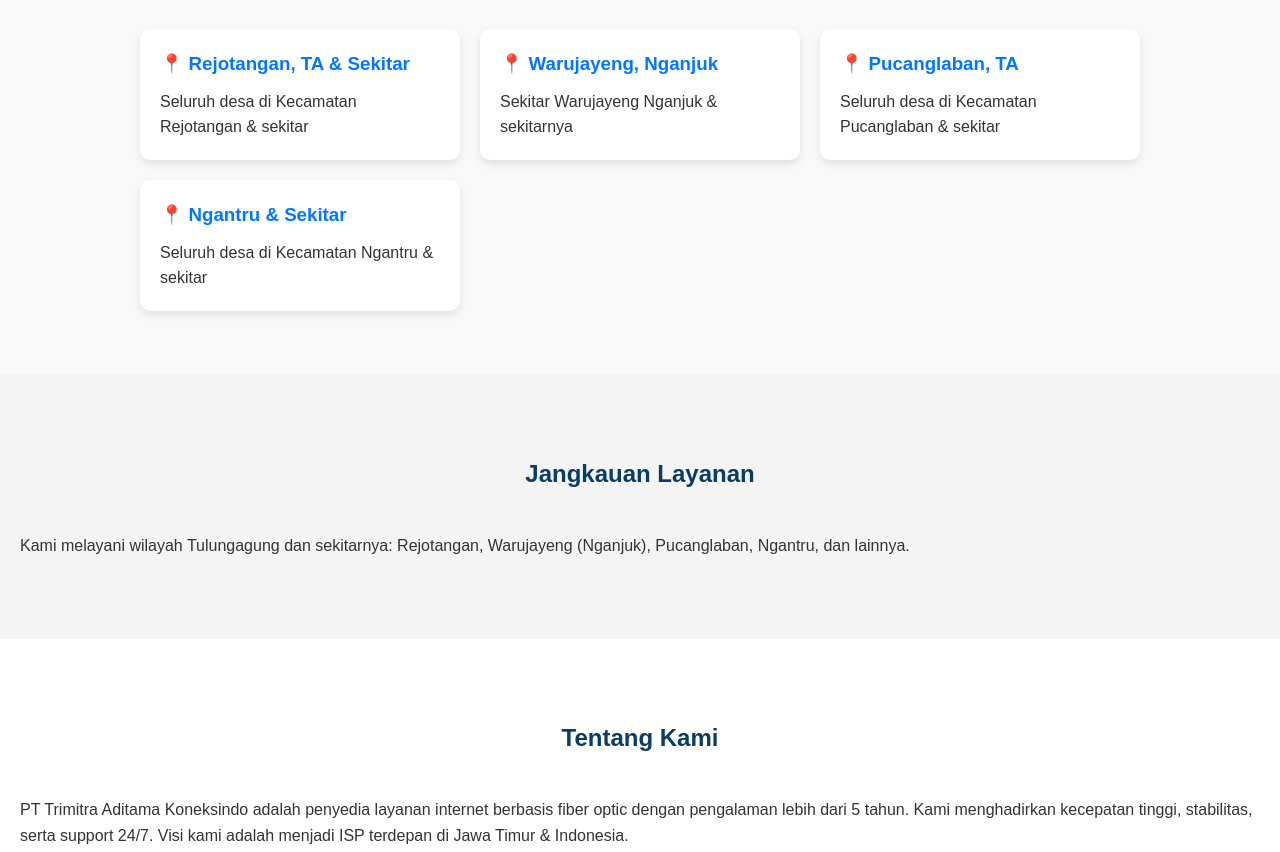
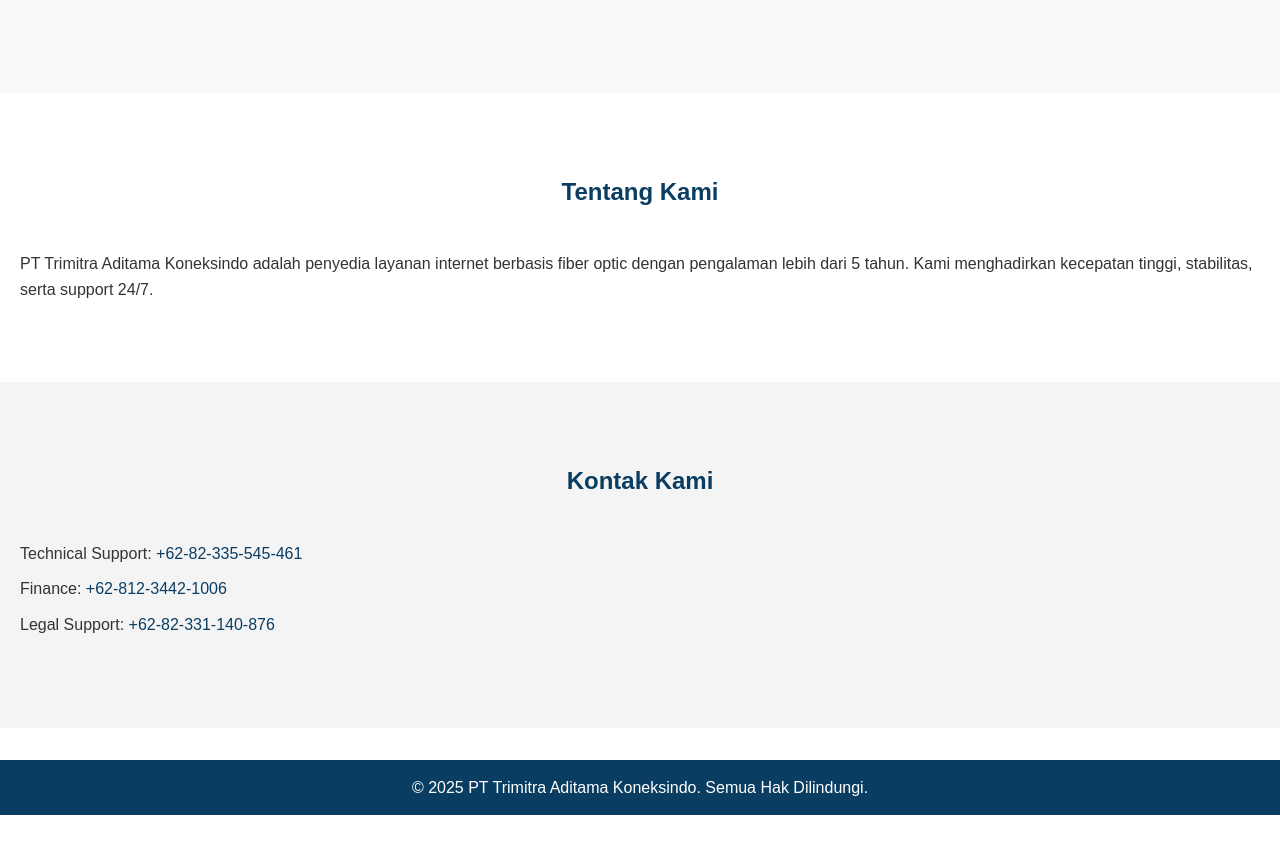
Before and after one commit to CyberNetskynet/website, a plain HTML site: page index.html in a window 1280 px wide. Shown: the part 2227-3079 px from the top of the page. After the commit the page ends 3042 px from the top, so only its background shows below. Drawn offline with Linux system fonts and the light colour scheme.

Commit message:
Update index.html

```diff
--- a/index.html
+++ b/index.html
@@ -80,7 +80,7 @@
       </div>
     </section>
 
-    <!-- Jangkauan Section (Maps) -->
+    <!-- Jangkauan -->
     <section id="jangkauan" class="jangkauan">
       <h2>Area Jangkauan Kami</h2>
       <div class="map-container">
@@ -88,38 +88,7 @@
           src="https://www.google.com/maps/embed?pb=!1m18!1m12!1m3!1d3957.391037072903!2d111.9045664749995!3d-7.608874792416294!2m3!1f0!2f0!3f0!3m2!1i1024!2i768!4f13.1!3m3!1m2!1s0x2e79c77f6f9b8b01%3A0xa6c1b96b8d2c4df6!2sWarujayeng%2C%20Tanjunganom%2C%20Nganjuk%2C%20Jawa%20Timur!5e0!3m2!1sid!2sid!4v1735462350000!5m2!1sid!2sid"
           allowfullscreen=""
           loading="lazy"
-          referrerpolicy="no-referrer-when-downgrade"
         ></iframe>
-      </div>
-
-      <div class="jangkauan-list">
-        <div class="area-card">
-          <h3>📍 Rejotangan, TA & Sekitar</h3>
-          <p>Seluruh desa di Kecamatan Rejotangan & sekitar</p>
-        </div>
-        <div class="area-card">
-          <h3>📍 Warujayeng, Nganjuk</h3>
-          <p>Sekitar Warujayeng Nganjuk & sekitarnya</p>
-        </div>
-        <div class="area-card">
-          <h3>📍 Pucanglaban, TA</h3>
-          <p>Seluruh desa di Kecamatan Pucanglaban & sekitar</p>
-        </div>
-        <div class="area-card">
-          <h3>📍 Ngantru & Sekitar</h3>
-          <p>Seluruh desa di Kecamatan Ngantru & sekitar</p>
-        </div>
-      </div>
-    </section>
-
-    <!-- Jangkauan Layanan -->
-    <section id="layanan" class="section bg-light">
-      <div class="container">
-        <h2>Jangkauan Layanan</h2>
-        <p>
-          Kami melayani wilayah Tulungagung dan sekitarnya: Rejotangan,
-          Warujayeng (Nganjuk), Pucanglaban, Ngantru, dan lainnya.
-        </p>
       </div>
     </section>
 
@@ -130,8 +99,7 @@
         <p>
           PT Trimitra Aditama Koneksindo adalah penyedia layanan internet
           berbasis fiber optic dengan pengalaman lebih dari 5 tahun. Kami
-          menghadirkan kecepatan tinggi, stabilitas, serta support 24/7. Visi
-          kami adalah menjadi ISP terdepan di Jawa Timur & Indonesia.
+          menghadirkan kecepatan tinggi, stabilitas, serta support 24/7.
         </p>
       </div>
     </section>
@@ -140,7 +108,6 @@
     <section id="kontak" class="section bg-light">
       <div class="container">
         <h2>Kontak Kami</h2>
-        <p>Hubungi kami untuk informasi lebih lanjut atau pemesanan paket:</p>
         <ul class="kontak-info">
           <li>
             Technical Support:
```
